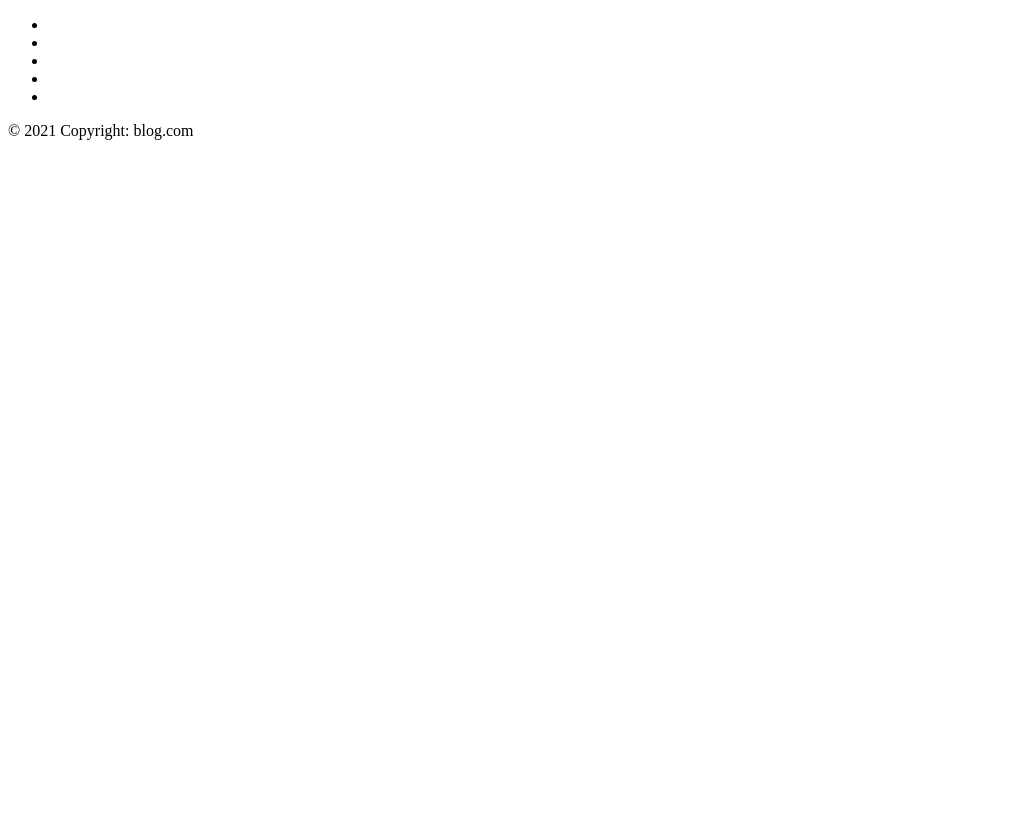
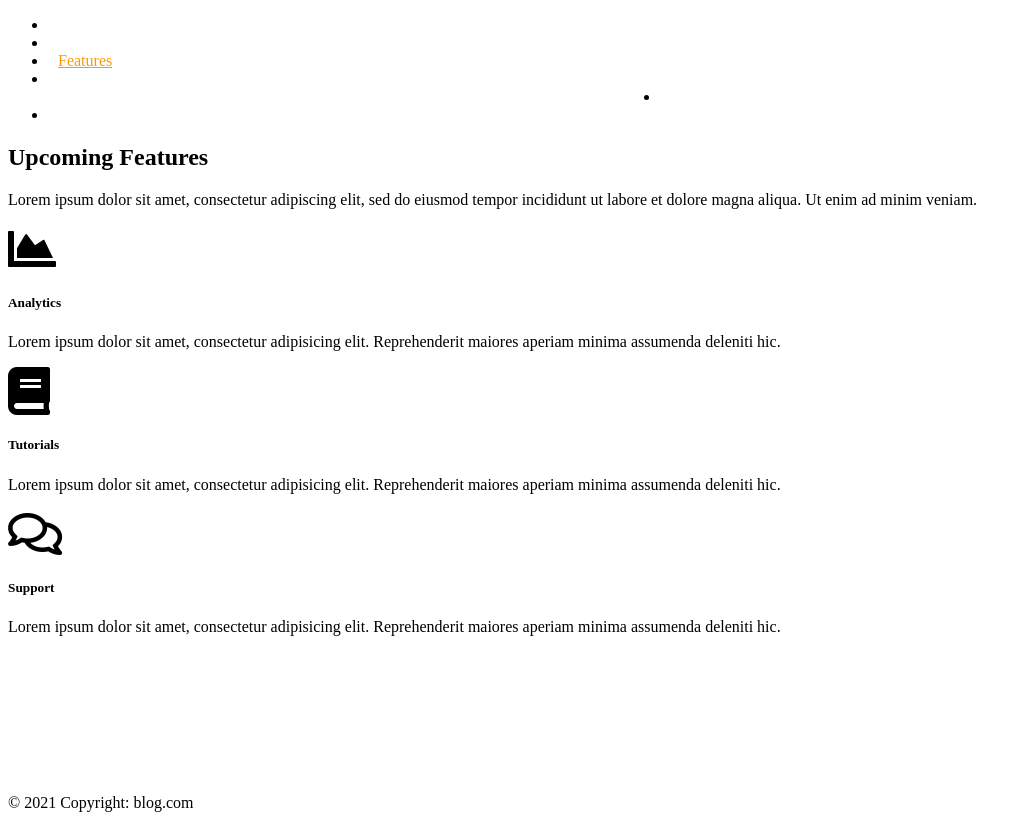
Before and after one commit to kstoqnov/blog-softuni-mongo, a React (Create React App) app in the folder client/: page /feature in a window 1280 px wide. Shown: the whole page, without its empty margins (0-1031 px from the left). Built offline with nearby package versions, Linux system fonts and the light colour scheme; the HTML template or start-up script is replaced by a standard one.

Commit message:
add feature page and fix margin

```diff
--- a/client/src/MainRouter.js
+++ b/client/src/MainRouter.js
@@ -16,6 +16,7 @@ import ForgotPassword from "./user/ForgotPassword";
 import ResetPassword from "./user/ResetPassword";
 import ContactPage from './core/ContactPage';
 import FooterPage from './core/FooterPage';
+import FeaturesPage from './core/FeaturesPage';
 
 
 const MainRouter = () => (
@@ -31,6 +32,7 @@ const MainRouter = () => (
             <Route exact path="/signup" component={Signup} />
             <Route exact path="/signin" component={Signin} />
             <Route exact path="/contact" component={ContactPage} />
+            <Route exact path="/feature" component={FeaturesPage} />
             <PrivateRoute exact path="/user/edit/:userId" component={EditProfile} />
             <PrivateRoute exact path="/user/findpeople/:userId" component={FindPeople} />
             <PrivateRoute exact path="/post/create/:userId" component={NewPost} />
--- /dev/null
+++ b/client/src/core/FeaturesPage.js
@@ -0,0 +1,44 @@
+import { MDBRow, MDBCol, MDBIcon } from "mdbreact";
+
+const FeaturesPage = () => {
+  return (
+    <section className="text-center container wrapper">
+      <h2 className="font-weight-bold jumbotron">
+        Upcoming Features
+      </h2>
+      <p className="lead grey-text w-responsive mx-auto mb-5">
+        Lorem ipsum dolor sit amet, consectetur adipiscing elit, sed do
+        eiusmod tempor incididunt ut labore et dolore magna aliqua. Ut enim
+        ad minim veniam.
+        </p>
+      <MDBRow>
+        <MDBCol md="4">
+          <MDBIcon icon="chart-area" size="3x" className="red-text" />
+          <h5 className="font-weight-bold my-4">Analytics</h5>
+          <p className="grey-text mb-md-0 mb-5">
+            Lorem ipsum dolor sit amet, consectetur adipisicing elit.
+            Reprehenderit maiores aperiam minima assumenda deleniti hic.
+            </p>
+        </MDBCol>
+        <MDBCol md="4">
+          <MDBIcon icon="book" size="3x" className="cyan-text" />
+          <h5 className="font-weight-bold my-4">Tutorials</h5>
+          <p className="grey-text mb-md-0 mb-5">
+            Lorem ipsum dolor sit amet, consectetur adipisicing elit.
+            Reprehenderit maiores aperiam minima assumenda deleniti hic.
+            </p>
+        </MDBCol>
+        <MDBCol md="4">
+          <MDBIcon far icon="comments" size="3x" className="orange-text" />
+          <h5 className="font-weight-bold my-4">Support</h5>
+          <p className="grey-text mb-md-0 mb-5">
+            Lorem ipsum dolor sit amet, consectetur adipisicing elit.
+            Reprehenderit maiores aperiam minima assumenda deleniti hic.
+            </p>
+        </MDBCol>
+      </MDBRow>
+    </section>
+  );
+}
+
+export default FeaturesPage;
--- a/client/src/core/HeaderMenu.js
+++ b/client/src/core/HeaderMenu.js
@@ -15,24 +15,25 @@ const Menu = ({ history }) => (
             </li>
 
             <li className="nav-item ">
+                <NavLink className="nav-link" activeClassName="selected" to="/feature">Features</NavLink>
+            </li>
+            <li className="nav-item ">
                 <NavLink className="nav-link" activeClassName="selected" to="/contact">Contact</NavLink>
             </li>
-
             {!isAuthenticated() && (
                 <>
-                    <li className="nav-item">
+                    <li className="nav-item  m-left">
                         <NavLink className="nav-link" activeClassName="selected" to="/signin">Sign in</NavLink>
                     </li>
 
-                    <li className="nav-item">
+                    <li className="nav-item float-right">
                         <NavLink className="nav-link" activeClassName="selected" to="/signup">Sign up</NavLink>
                     </li>
                 </>
             )}
-
             {isAuthenticated() && (
                 <>
-                    <li className="nav-item ">
+                    <li className="nav-item">
                         <NavLink className="nav-link" to={`/user/findpeople/${isAuthenticated().user._id}`} activeClassName="selected">
                             Find People
                     </NavLink>
@@ -58,7 +59,9 @@ const Menu = ({ history }) => (
                     </li>
                 </>
             )}
+
         </ul>
+
     </nav>
 );
 
--- a/client/src/core/HomePage.js
+++ b/client/src/core/HomePage.js
@@ -3,7 +3,7 @@ import Posts from '../post/Posts'
 
 
 const Home = () => (
-    <section className="container wrapper mt-2">
+    <section className="container wrapper mt-1">
         <div className="jumbotron">
             <h2 className="font-weight-bold text-center">Home</h2>
             <p className="lead text-center">Welcome!</p>
--- a/client/src/style.css
+++ b/client/src/style.css
@@ -14,3 +14,7 @@
     min-height: 81.3vh;
 
 }
+
+.m-left{
+    margin-left: 50%;
+}
```
